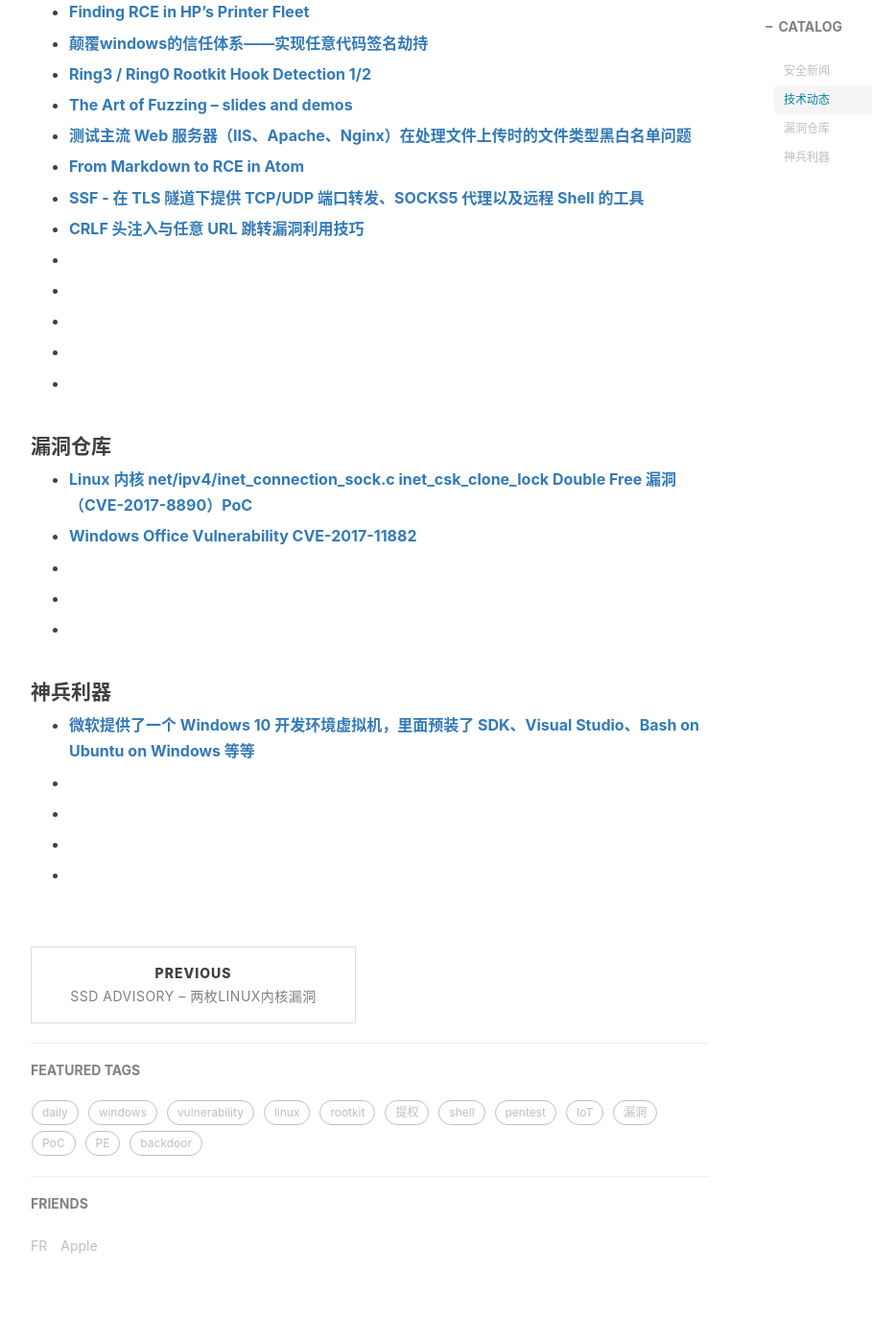
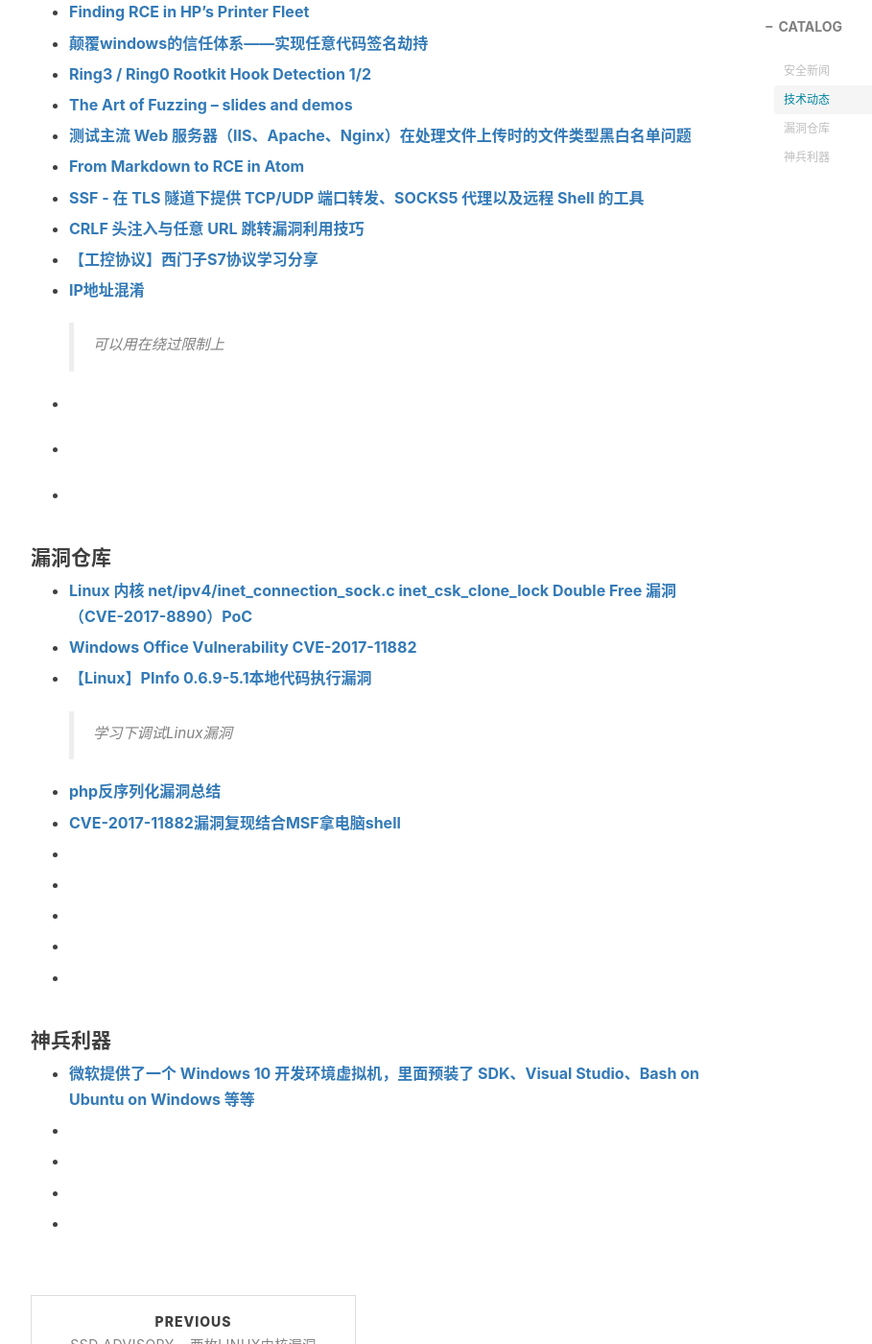
Before and after one commit to flankeraptor/flankeraptor.github.io, a Jekyll site: the page built from _posts/2017-11-28-01-20171128-安全动态.md, in a window 1280 px wide and 1400 px high, scrolled down 1102 px. Shown: the whole window at 96% size, without its empty margins (233-1142 px from the left). Built offline with Jekyll 4.4.1, drawn with Linux system fonts in a browser that asks for light colours; nearby versions of some CDN libraries; comment, search, counter and statistics services are not loaded.

Commit message:
Update 2017-11-28-01-20171128-安全动态.md

```diff
--- a/_posts/2017-11-28-01-20171128-安全动态.md
+++ b/_posts/2017-11-28-01-20171128-安全动态.md
@@ -53,9 +54,10 @@ tags:
 
 - **[CRLF 头注入与任意 URL 跳转漏洞利用技巧](https://speakerdeck.com/shikarisenpai/crlf-and-openredirect-for-dummies%3E)**
 
-- **[]()**
+- **[【工控协议】西门子S7协议学习分享](http://www.freebuf.com/articles/ics-articles/154898.html)**
 
-- **[]()**
+- **[IP地址混淆](https://findneo.github.io/2017/11/textual-representation-of-IP-address/)**
+    > 可以用在绕过限制上
 
 - **[]()**
 
@@ -67,6 +69,17 @@ tags:
 - **[Linux 内核 net/ipv4/inet_connection_sock.c inet_csk_clone_lock Double Free 漏洞（CVE-2017-8890）PoC](https://github.com/hardenedlinux/offensive_poc/tree/master/CVE-2017-8890)**
 
 - **[Windows Office Vulnerability CVE-2017-11882](https://github.com/embedi/CVE-2017-11882)**
+
+- **[【Linux】PInfo 0.6.9-5.1本地代码执行漏洞](https://whereisk0shl.top/post/2017-11-25)**
+    > 学习下调试Linux漏洞
+
+- **[php反序列化漏洞总结 ](http://www.lsablog.com/network_security/penetration/php-unserialize-bug-summary/)**
+
+- **[CVE-2017-11882漏洞复现结合MSF拿电脑shell](https://bbs.ichunqiu.com/thread-29620-1-1.html?from=sec)**
+
+- **[]()**
+
+- **[]()**
 
 - **[]()**
 
```
Also changed, not shown: other parts of _posts/2017-11-28-01-20171128-安全动态.md (+1 -0 lines).
